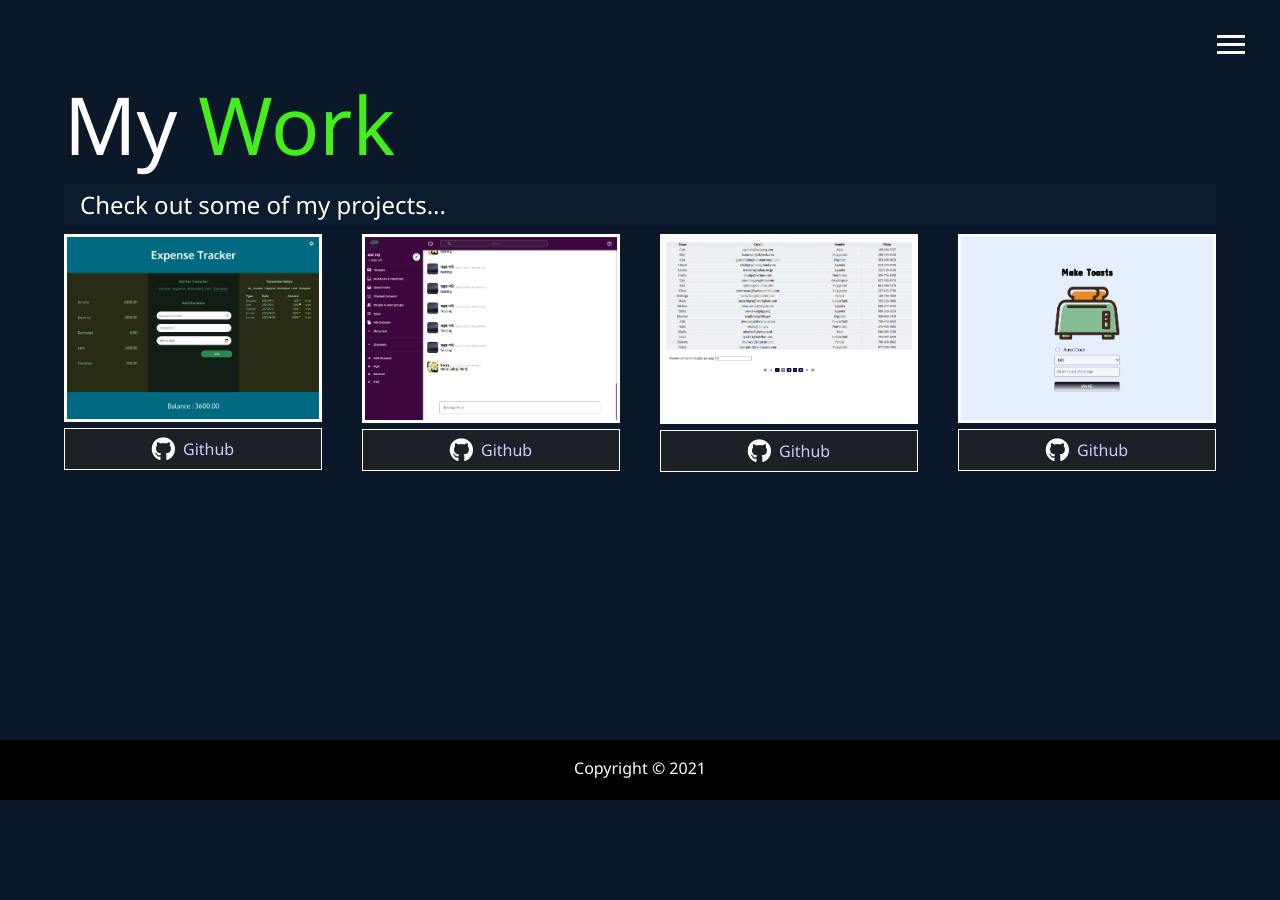
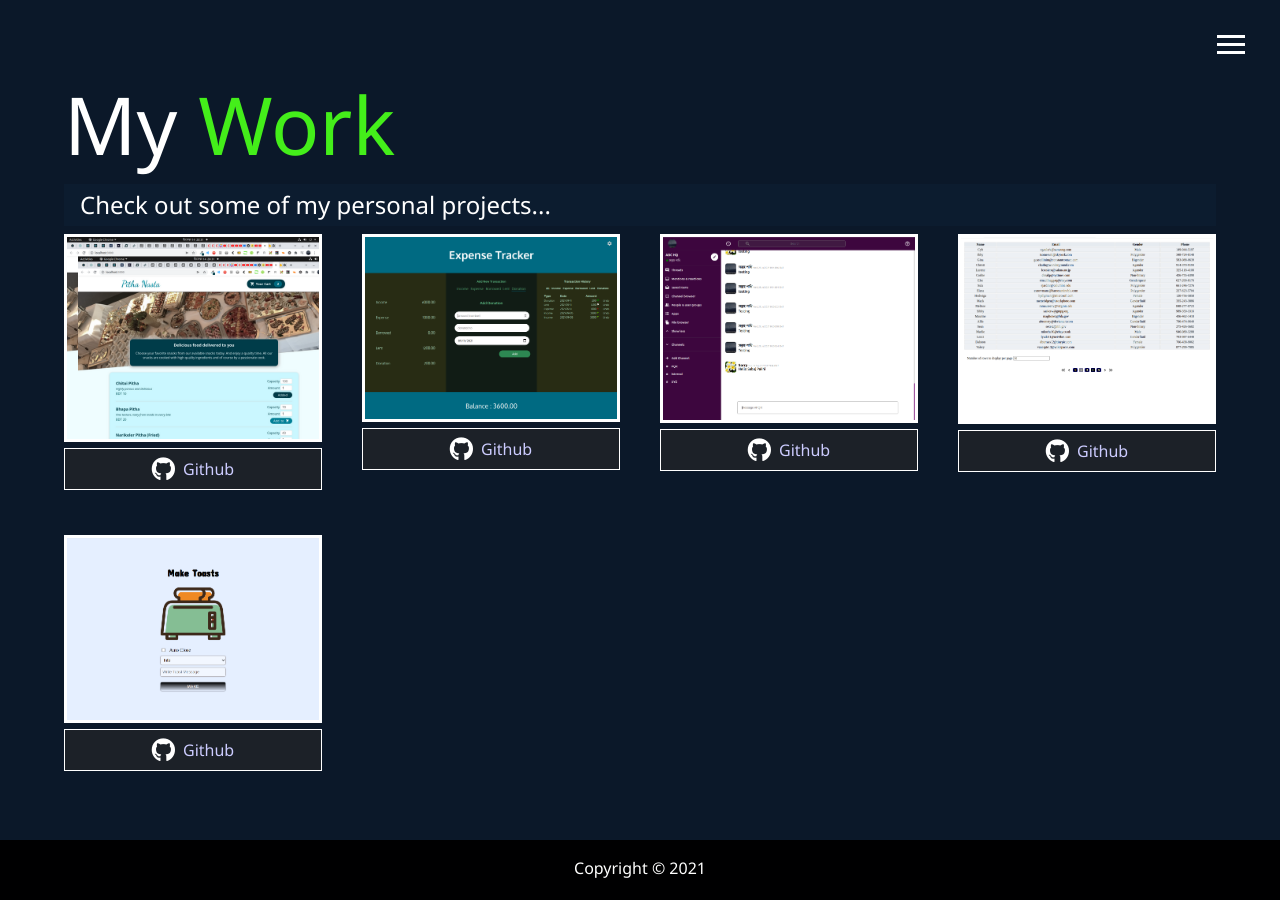
Before and after one commit to asif-almahmud/my-portfolio, a website: page dist/work.html in a window 1280 px wide. Before the commit the page ends 800 px from the top, so only its background shows below. Drawn offline with Linux system fonts and the light colour scheme.

Commit message:
Added new project

```diff
--- a/dist/work.html
+++ b/dist/work.html
@@ -42,11 +42,19 @@
     </header>
     <main id="work">
         <h1 class="lg-heading">My <span class="text-secondary">Work</span></h1>
-        <h2 class="sm-heading">Check out some of my projects...</h2>
+        <h2 class="sm-heading">Check out some of my personal projects...</h2>
 
 
 
     <div class="projects">
+        <div class="item">
+            <a href="https://laughing-khorana-52d41e.netlify.app/" target="_blank" >
+                <img src="img/project0.png" alt="Project-0">
+            </a>
+            <a href="https://github.com/asif-almahmud/react-food-order-app-pitha-nasta" target="_blank" class="btn-dark">
+                <i class="fab fa-github"></i> Github
+            </a>
+        </div>
         <div class="item">
             <a href="https://asif-almahmud.github.io/simple-expense-tracker/" target="_blank" >
                 <img src="img/project1.png" alt="Project-1">
```
Also changed, not shown: dist/contact.html (+1 -1 lines), dist/img/asif-img.jpg (added), dist/img/project0.png (added).
